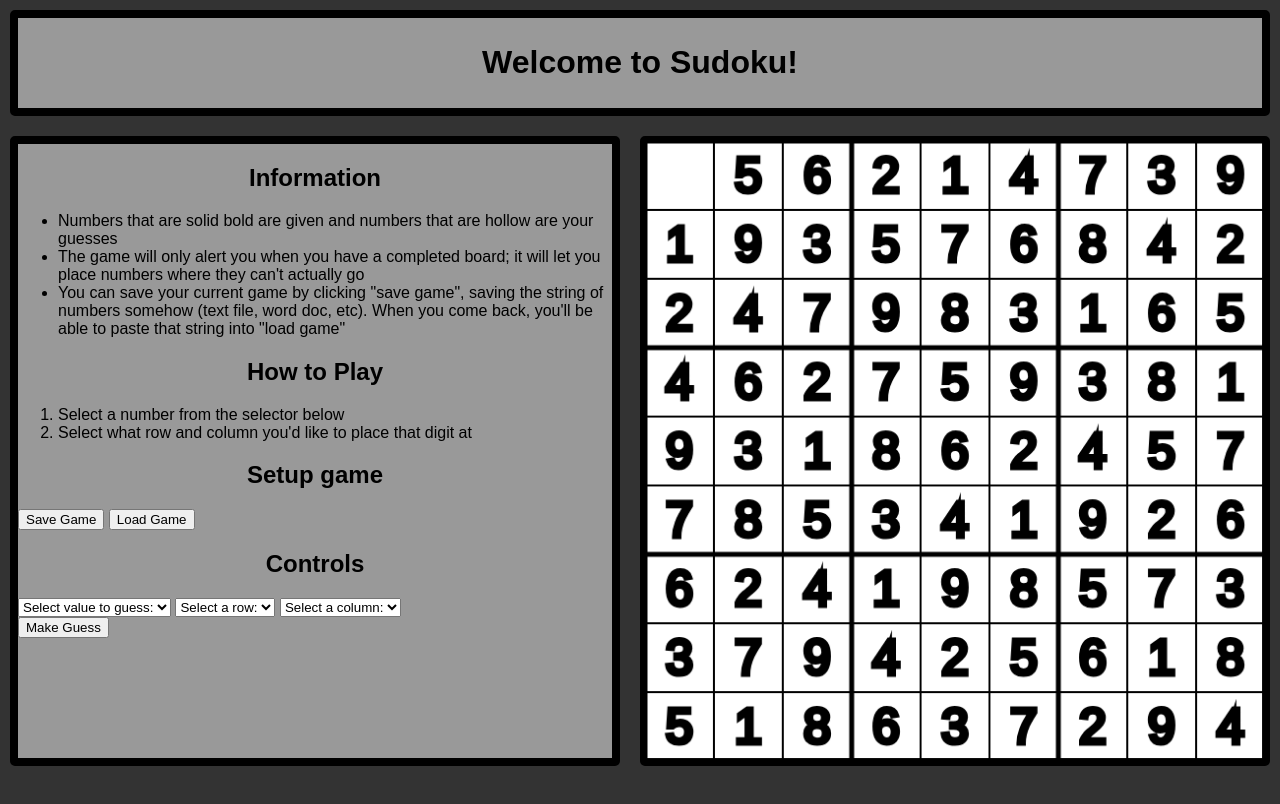
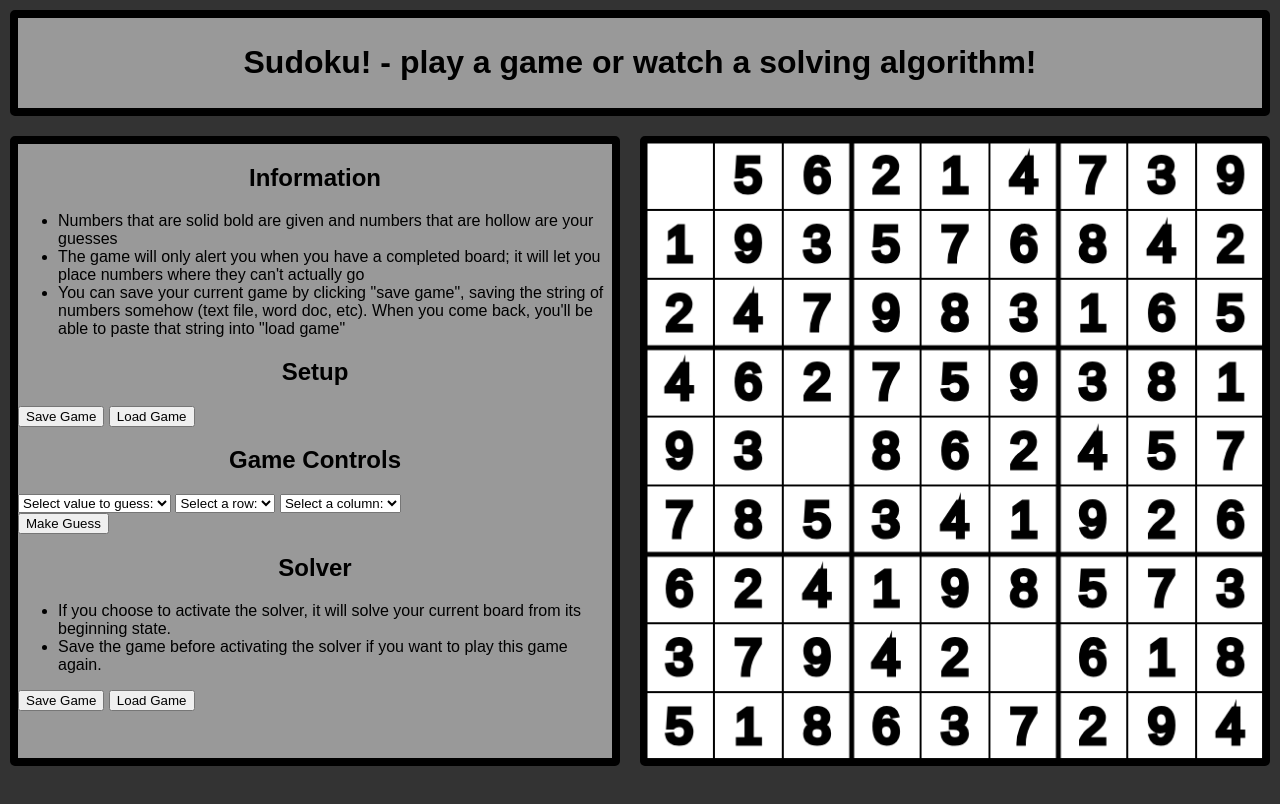
Before and after one commit to rluedde/sudoku, a plain HTML site: page js_implementation/index.html in a window 1280 px wide. Drawn offline with Linux system fonts and the light colour scheme.

Commit message:
Clean up HTML a little bit

```diff
--- a/js_implementation/index.html
+++ b/js_implementation/index.html
@@ -16,8 +16,7 @@
     </head>
 
     <body>
-        <!-- TODO: toss a heading on top of everything, not to the left....-->
-        <header class="divtheme"><h1 class="heading">Welcome to Sudoku!</h1></header>
+        <header class="divtheme"><h1 class="heading">Sudoku! - play a game or watch a solving algorithm!</h1></header>
         <div class="notheader">
             <div class="divtheme" id="instructions">
                 <section>
@@ -35,25 +34,16 @@
                         You can save your current game by clicking "save game", saving the string of
                         numbers somehow (text file, word doc, etc). When you come back, you'll be able to
                         paste that string into "load game"
-
                         </li>
                     </ul>
                 </section>
 
-            <section>
-                <h1 class="heading">How to Play</h1>
-             <ol>
-                <li>Select a number from the selector below </li>
-                <li>Select what row and column you'd like to place that digit at</li>
-            </ol>
-            </section>
-
                 <section id="ui">
-                <h1 class="heading">Setup game</h1>
+                    <h1 class="heading">Setup</h1>
                         <button id="save_game">Save Game</button>
                         <button id="load_game">Load Game</button>
 
-                <h1 class="heading">Controls</h1>
+                    <h1 class="heading">Game Controls</h1>
                         <div id="controls">
                             <select id="value">
                                 <option value="" selected="selected">Select value to guess:</option>
@@ -96,8 +86,20 @@
                         </div>
 
                         <button id="make_guess">Make Guess</button>
+                    <h1 class="heading">Solver</h1>
+                        <ul>
+                            <li>If you choose to activate the solver, it will solve your current
+                                board from its beginning state.
+                            </li>
+                            <li>
+                                Save the game before activating the solver if you want to play this
+                                game again.
+                            </li>
+                        </ul>
+                        <button id="save_game">Save Game</button>
+                        <button id="load_game">Load Game</button>
 
-                </section>
+
             </div>
             <canvas id="canvas" width="630" height="630"></canvas>
         </div>
--- a/js_implementation/scripts/index.js
+++ b/js_implementation/scripts/index.js
@@ -25,8 +25,6 @@ guessButton.onclick = function updateGrid() {
     if (!givenBoolArray[i][j]) {
         eraseCell(i, j)
         grid = drawCell(i, j, parseInt(value), false, grid)
-        // TODO: generate some sort of hash right here and use that as
-        // part of the URL for a certain game
         if (gameOver(grid)) {
             alert("You won! Good work.")
             grid = setupGrid()
--- a/js_implementation/scripts/setup_grid.js
+++ b/js_implementation/scripts/setup_grid.js
@@ -5,16 +5,16 @@ export var ctx = c.getContext("2d");
 const width = 70
 
 export function newGrid() {
-    //TODO: call a generation algorithm or something to
+    //TODO: call a generation algorithm to
     // generate a new board here.
     return  [[0,5,6,2,1,4,7,3,9],
              [1,9,3,5,7,6,8,4,2],
              [2,4,7,9,8,3,1,6,5],
              [4,6,2,7,5,9,3,8,1],
-             [9,3,1,8,6,2,4,5,7],
+             [9,3,0,8,6,2,4,5,7],
              [7,8,5,3,4,1,9,2,6],
              [6,2,4,1,9,8,5,7,3],
-             [3,7,9,4,2,5,6,1,8],
+             [3,7,9,4,2,0,6,1,8],
              [5,1,8,6,3,7,2,9,4]]
 }
 
@@ -48,6 +48,7 @@ export function drawGridLines() {
     }
 }
 
+
 export function drawCell(i, j, value, given, grid) {
     if (value !== 0) {
         if (given) {
@@ -77,6 +78,8 @@ export function populateGrid(grid) {
 
 }
 
+
+// draw the grid with lines in differing bolding
 export function setupGrid(givenGrid = -1) {
     let grid
     // in the case that the user doesn't specify a gridString,
@@ -94,7 +97,3 @@ export function setupGrid(givenGrid = -1) {
     populateGrid(grid)
     return grid
 }
-
-
-// while the game isn't over, get guesses and make those guesses
-// non-bold (no idea how to get guesses here)
--- a/js_implementation/style.css
+++ b/js_implementation/style.css
@@ -5,7 +5,7 @@
 body {
   background-color: #333;
   color: #fff;
-  display: inline-block
+  display: inline-block;
   align-items: center;
   justify-content: center;
   font-family: Arial, Helvetica, sans-serif;
@@ -21,11 +21,12 @@ header {
 
 .notheader {
   display: flex;
+  height: 630px;
 }
+
 
 #instructions {
   height: 630px;
-
 }
 
 .heading {
```
Lines whose indentation alone changed are shown as unchanged.
